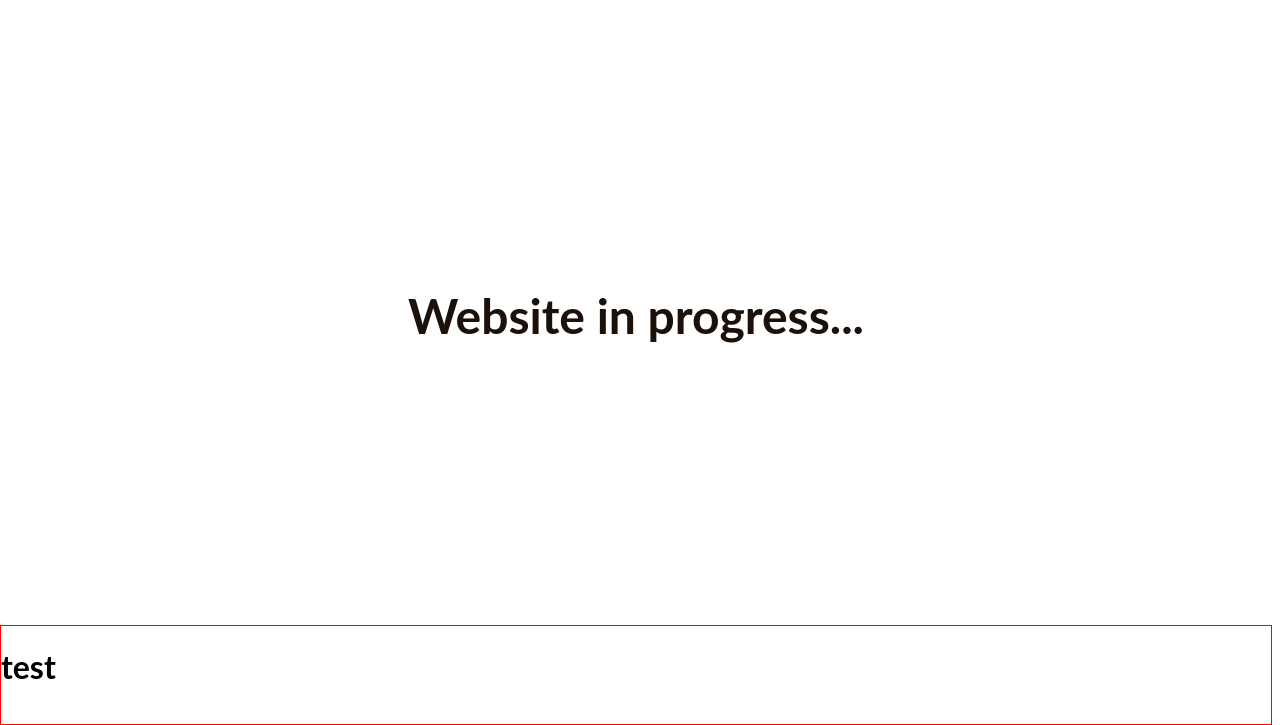
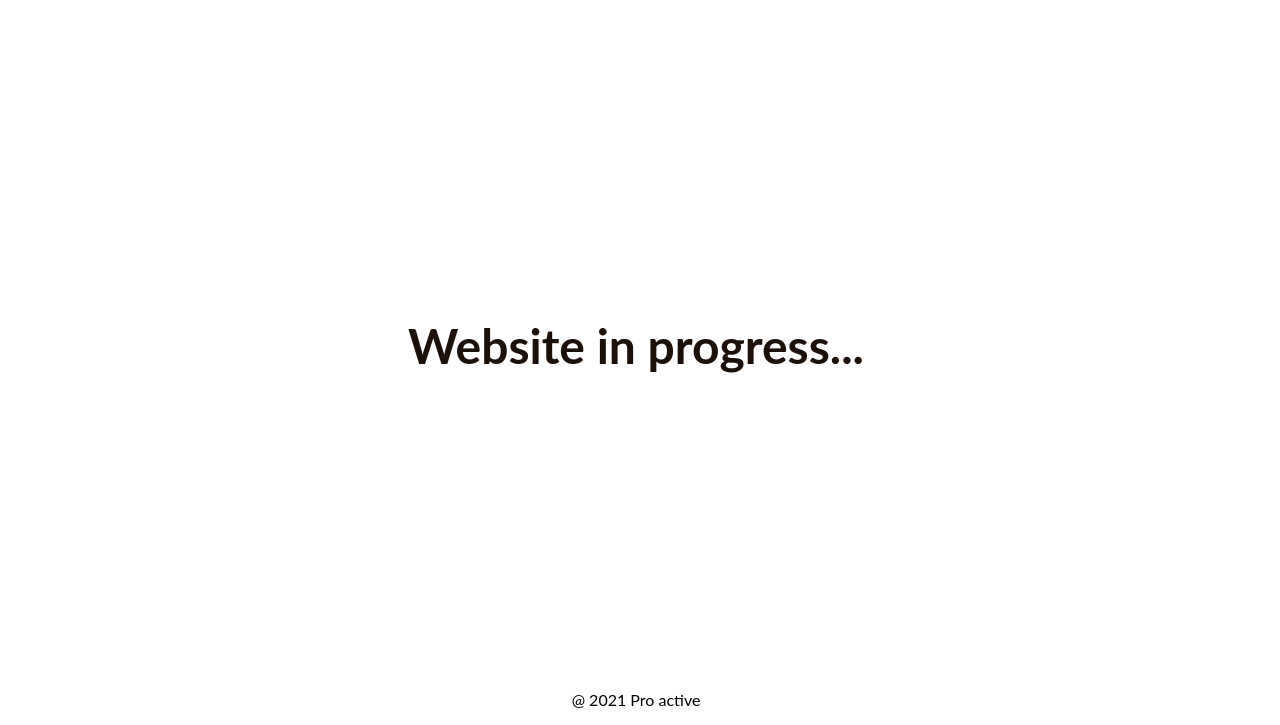
Before and after one commit to oevadee/pro-active, a Gatsby site: page / in a window 1280 px wide. Shown: the part 75-800 px from the top of the page. Built offline with nearby package versions, Linux system fonts and the light colour scheme; Gatsby itself is replaced by a stand-in of ours.

Commit message:
feat(marketing): change footer for basic copywright handling text

```diff
--- a/src/modules/footer/index.tsx
+++ b/src/modules/footer/index.tsx
@@ -3,14 +3,17 @@ import styled from "styled-components";
 
 const SWrapper = styled.footer`
     width: 100%;
-    height: 100px;
-    border solid 1px red;
+    height: 40px;
+    display: flex;
+    align-items: center;
+    justify-content: center;
+    padding-bottom: 12px;
 `;
 
 export const Footer = () => {
     return (
         <SWrapper>
-            <h1>test</h1>
+            <p>@ 2021 Pro active</p>
         </SWrapper>
     );
 };
```
